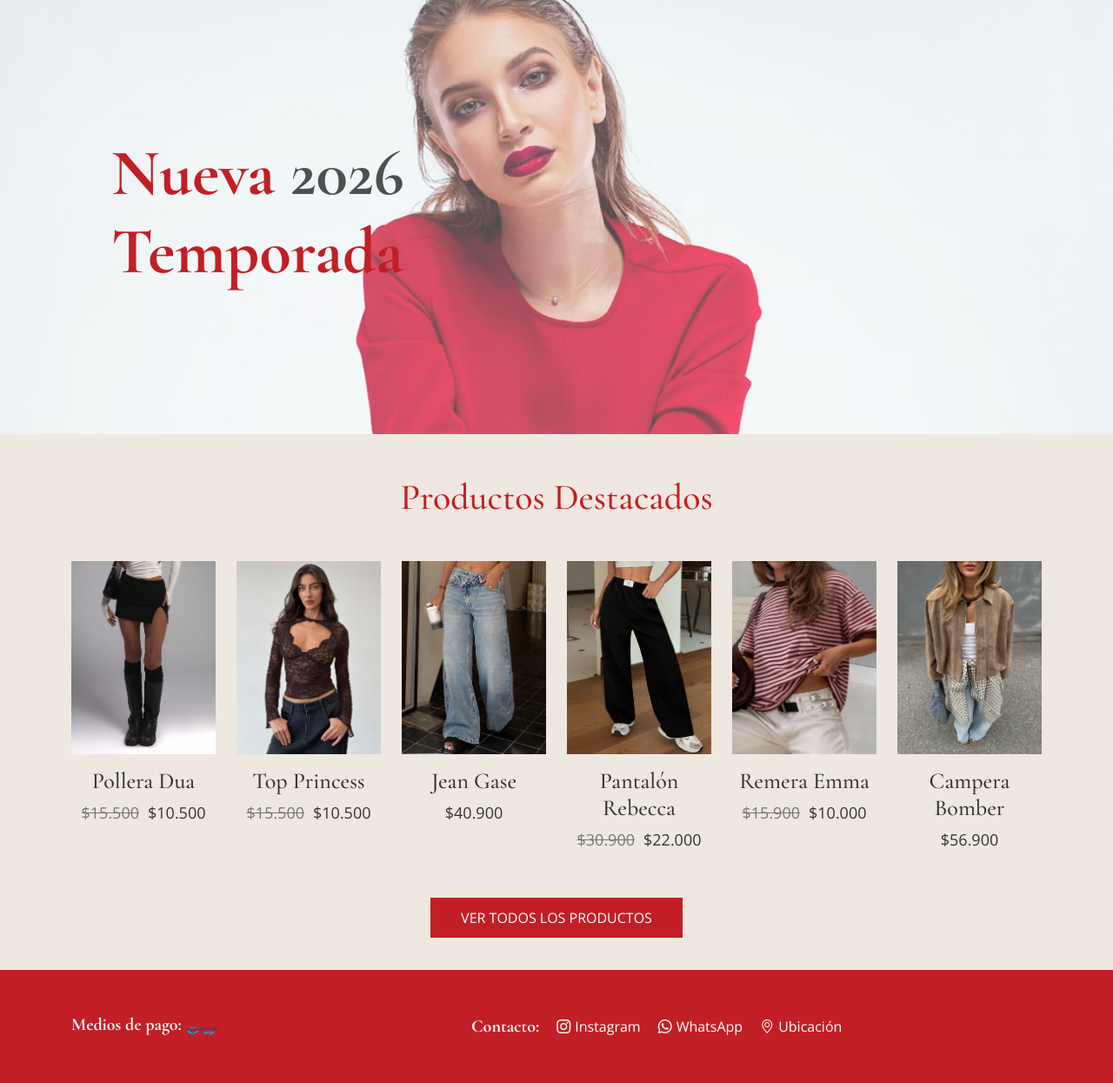
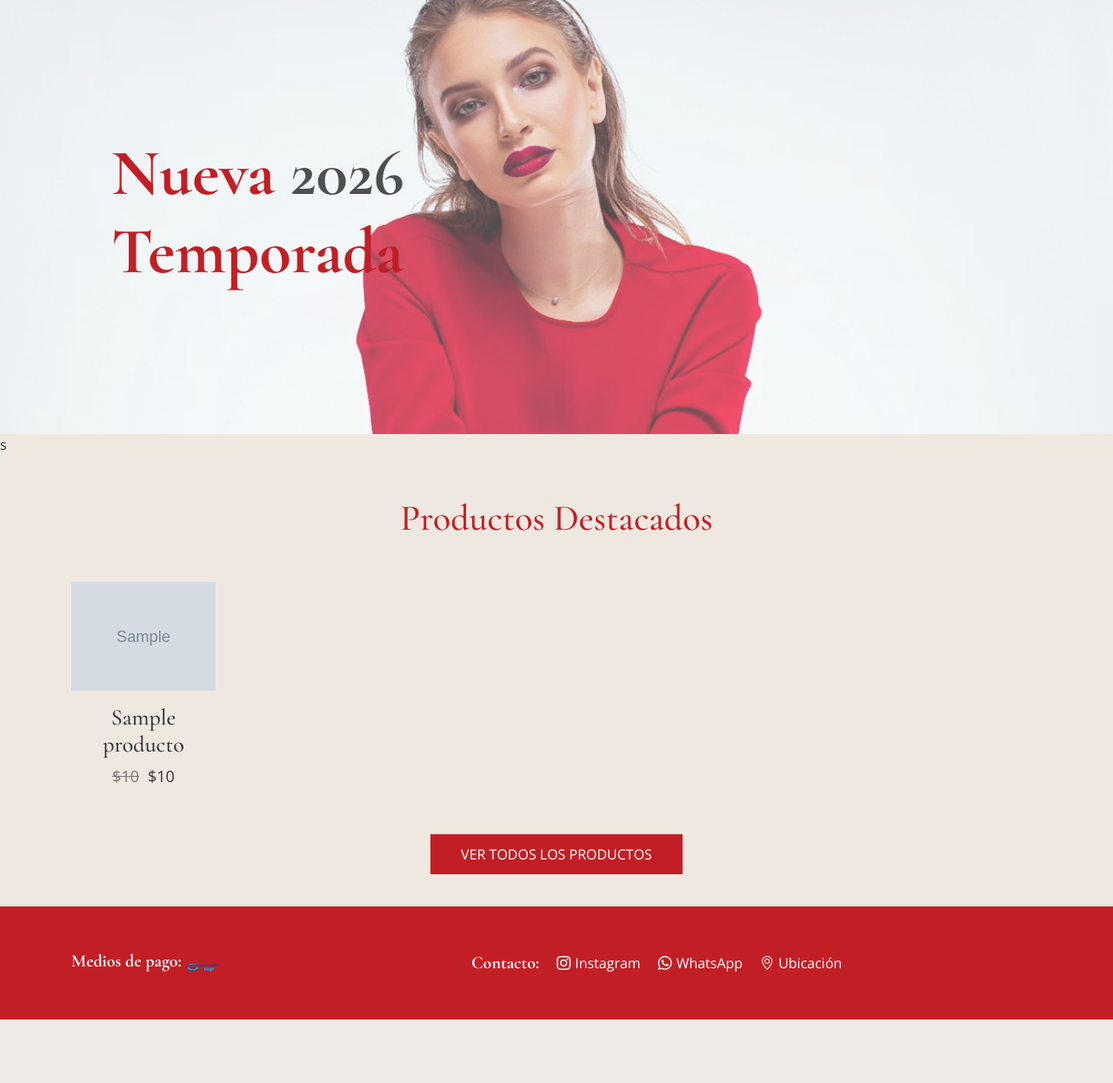
Before and after one commit to palomaponte07-maker/NUEVOPROYECTO, a Django app: page / in a window 1280 px wide. Shown: the part 197-1442 px from the top of the page at 87% size. After the commit the page ends 1369 px from the top, so only its background shows below. Run offline with Django 5.2, Linux system fonts and the light colour scheme; tables that the repository leaves empty hold one stand-in row (values such as "Sample post"); grey boxes marked "Sample" are stand-in pictures; some libraries are stand-ins or nearby versions.

Commit message:
Conectar inicio con productos de la BD

```diff
--- a/productos/views.py
+++ b/productos/views.py
@@ -1,7 +1,14 @@
 from django.shortcuts import render
+from .models import Producto
 
 def inicio(request):
-    return render(request, "cliente/inicio.html")
+    productos_destacados = Producto.objects.filter(porcentajeDescuento__gt=0)
+
+    return render(
+        request,
+        "cliente/inicio.html",
+        {"productos_destacados": productos_destacados}
+    )
 
 def productos(request):
     return render(request, "cliente/productos.html")
--- a/templates/cliente/inicio.html
+++ b/templates/cliente/inicio.html
@@ -9,8 +9,6 @@ Inicio
 <head>
     <link rel="stylesheet" href="{% static 'css/style.css' %}">
 </head>
-
-<!-- ================= BANNER ================= -->
 
 <section class="banner">
 
@@ -27,9 +25,7 @@ Inicio
             </h1>
         </div>
     </div>
-</section>
-
-<!-- ================= PRODUCTOS ================= -->
+</section>s
 
 <section class="productos py-5">
 
@@ -41,133 +37,40 @@ Inicio
 
         <div class="row g-4">
 
-            <!-- Producto -->
+            {% for producto in productos_destacados %}
 
-            <div class="col-lg-2 col-md-4 col-6">
-                <div class="producto text-center">
-                    <img src="{% static 'img/productos/polleraDua.jpg' %}" class="img-fluid" alt="Pollera Dua">
+                <div class="col-lg-2 col-md-4 col-6">
+                    <div class="producto text-center">
 
-                    <h6>Pollera Dua</h6>
+                        {% with imagen=producto.imagen_set.first %}
+                            {% if imagen %}
+                                <img src="{% static imagen.urlImagen %}"
+                                class="img-fluid"
+                                alt="{{ producto.nombre }}">
+                            {% endif %}
+                        {% endwith %}
 
-                    <div class="precios">
+                        <h6>{{ producto.nombre }}</h6>
 
-                        <p class="precio-viejo">$15.500</p>
+                        <div class="precios">
 
-                        <p class="precio">$10.500</p>
+                            <p class="precio-viejo">
+                                ${{ producto.precioOriginal|floatformat:0 }}
+                            </p>
 
-                    </div>
+                            <p class="precio">
+                                ${{ producto.precioDescuento|floatformat:0 }}
+                            </p>
 
-                </div>
-            </div>
-
-            <!-- Producto -->
-
-            <div class="col-lg-2 col-md-4 col-6">
-
-                <div class="producto text-center">
-
-                    <img src="{% static 'img/productos/topPrincess.jpg' %}" class="img-fluid" alt="Top Princess">
-
-                    <h6>Top Princess</h6>
-
-                    <div class="precios">
-
-                        <p class="precio-viejo">$15.500</p>
-
-                        <p class="precio">$10.500</p>
+                        </div>
 
                     </div>
 
                 </div>
 
-            </div>
-
-            <!-- Producto -->
-
-            <div class="col-lg-2 col-md-4 col-6">
-
-                <div class="producto text-center">
-
-                    <img src="{% static 'img/productos/jeanGase.jpg' %}" class="img-fluid" alt="Jean Gase">
-
-                    <h6>Jean Gase</h6>
-
-                    <div class="precios">
-
-                        <p class="precio">$40.900</p>
-
-                    </div>
-
-                </div>
-
-            </div>
-
-            <!-- Producto -->
-
-            <div class="col-lg-2 col-md-4 col-6">
-
-                <div class="producto text-center">
-
-                    <img src="{% static 'img/productos/pantalonRebecca.jpg' %}" class="img-fluid" alt="Pantalón Rebecca">
-
-                    <h6>Pantalón Rebecca</h6>
-
-                    <div class="precios">
-
-                        <p class="precio-viejo">$30.900</p>
-
-                        <p class="precio">$22.000</p>
-
-                    </div>
-                </div>
-
-            </div>
-
-            <!-- Producto -->
-
-            <div class="col-lg-2 col-md-4 col-6">
-
-                <div class="producto text-center">
-
-                    <img src="{% static 'img/productos/remeraEmma.jpg' %}" class="img-fluid" alt="Remera Emma">
-
-                    <h6>Remera Emma</h6>
-
-                    <div class="precios">
-
-                        <p class="precio-viejo">$15.900</p>
-
-                        <p class="precio">$10.000</p>
-
-                    </div>
-
-                </div>
-
-            </div>
-
-            <!-- Producto -->
-
-            <div class="col-lg-2 col-md-4 col-6">
-
-                <div class="producto text-center">
-
-                    <img src="{% static 'img/productos/camperaBomber.jpg' %}" class="img-fluid" alt="Campera Bomber">
-
-                    <h6>Campera Bomber</h6>
-
-                    <div class="precios">
-
-                        <p class="precio">$56.900</p>
-
-                    </div>
-
-                </div>
-
-            </div>
+            {% endfor %}
 
         </div>
-
-        <!-- Botón -->
 
         <div class="text-center mt-5">
 
@@ -183,7 +86,6 @@ Inicio
     </div>
 
 </section>
-<!-- ================= FOOTER ================= -->
 
 <footer>
 
```
